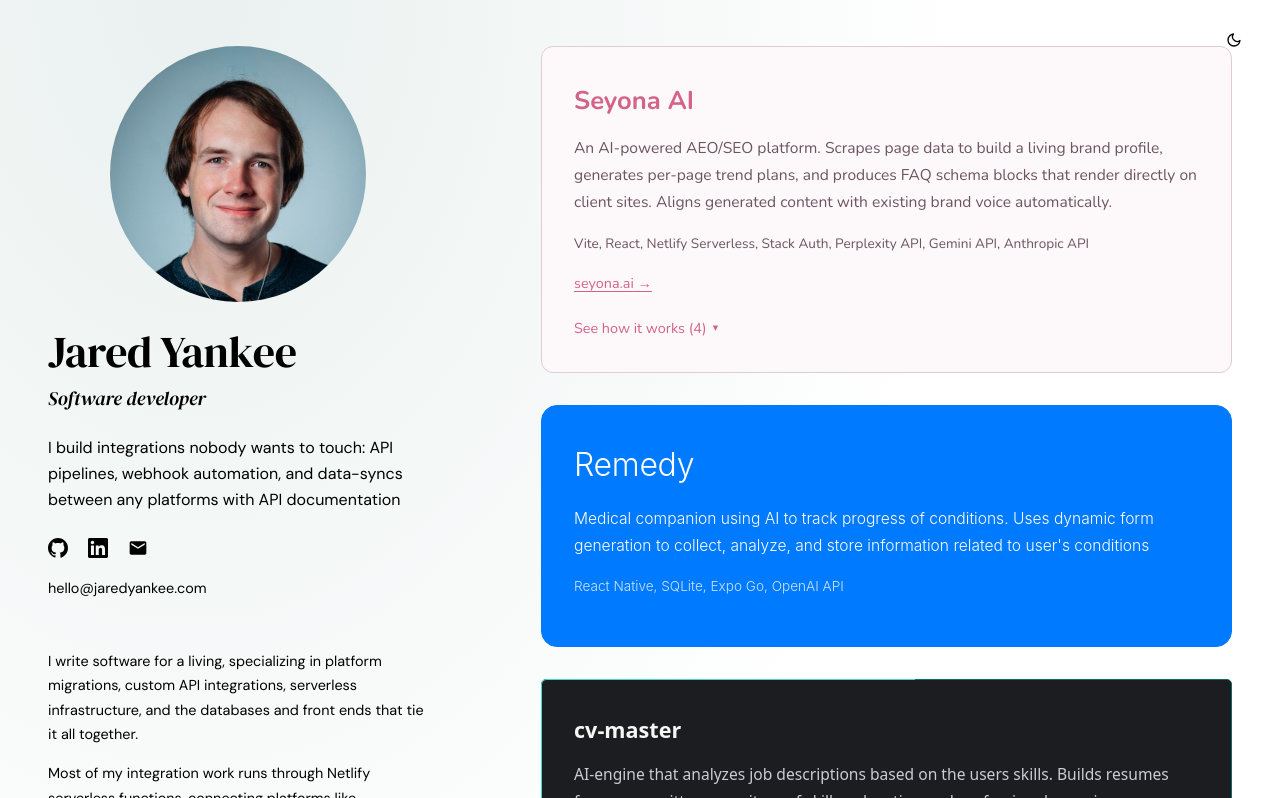
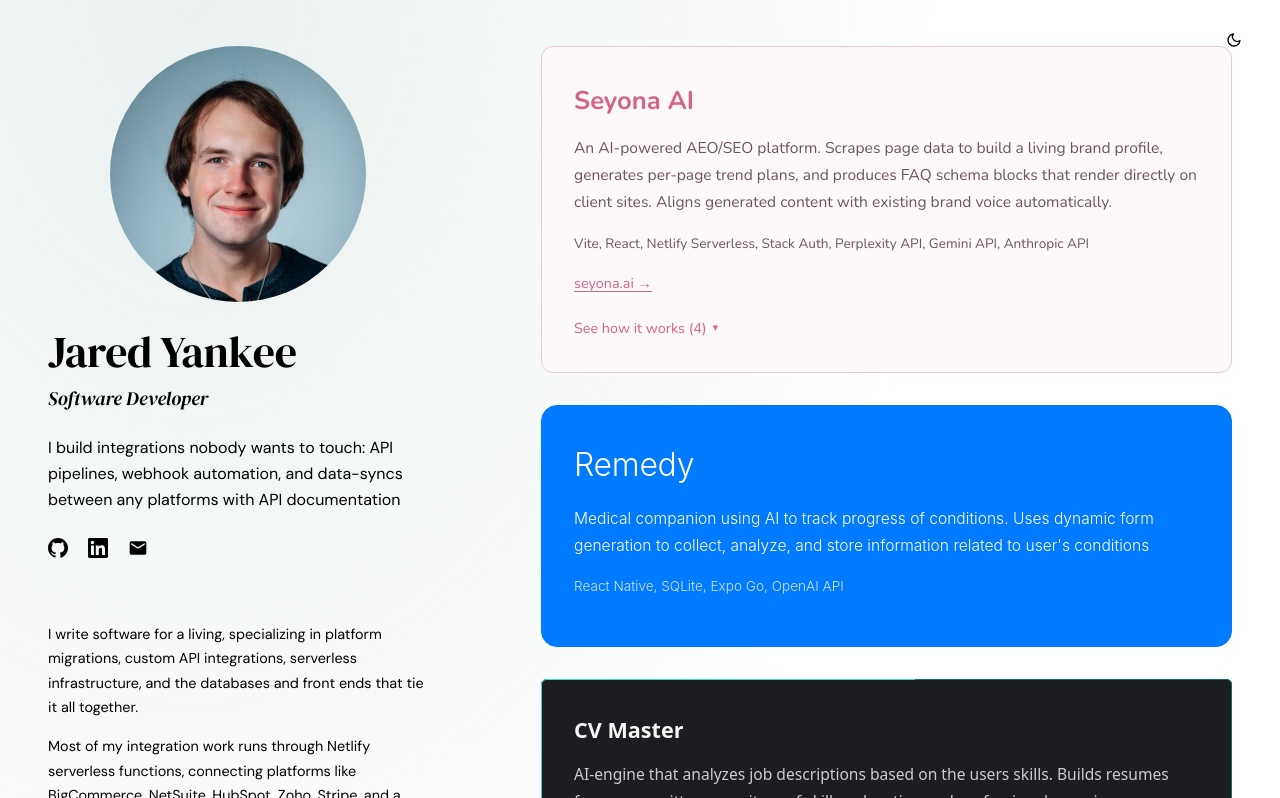
Before and after one commit to jaredyankee/jared-yankee, a React (Vite) app: page / in a window 1280 px wide. Shown: the part 18-816 px from the top of the page. Built offline with nearby package versions, Linux system fonts and the light colour scheme; the HTML template or start-up script is replaced by a standard one.

Commit message:
text edits
- removed email line in plain text (prevents scrolling in left panel)
- capitalized "Developer" in "Software Developer
- changed `cv-master` to `CV Master`
- changed long-taol (common AI phrasing) to laundry-list for personality b/c that is something I would say

```diff
--- a/index.html
+++ b/index.html
@@ -5,7 +5,7 @@
     <link rel="icon" type="image/svg+xml" href="/favicon.svg">
     <meta name="viewport" content="width=device-width, initial-scale=1.0" />
     <meta name="theme-color" content="#f5efea" />
-    <meta name="description" content="Jared Yankee — Software Developer. Platform migrations, ecommerce APIs, serverless architecture." />
+    <meta name="description" content="Jared Yankee | Software Developer. Platform migrations, ecommerce APIs, serverless architecture." />
     <title>Jared Yankee</title>
     <link rel="preconnect" href="https://fonts.googleapis.com" />
     <link rel="preconnect" href="https://fonts.gstatic.com" crossorigin />
--- a/src/components/About.jsx
+++ b/src/components/About.jsx
@@ -2,7 +2,7 @@
 
 const paragraphs = [
   "I write software for a living, specializing in platform migrations, custom API integrations, serverless infrastructure, and the databases and front ends that tie it all together.",
-  "Most of my integration work runs through Netlify serverless functions, connecting platforms like BigCommerce, NetSuite, HubSpot, Zoho, Stripe, and a long tail of others. If it has API documentation, I can work with it.",
+  "Most of my integration work runs through Netlify serverless functions, connecting platforms like BigCommerce, NetSuite, HubSpot, Zoho, Stripe, and a laundry-list of others. If it has API documentation, I can work with it.",
   "AI has changed the way I build. Iterations are faster, lead times are shorter, and the gap between idea and product has never been smaller. Time saved on programming becomes extra time to spend engineering.",
 ]
 
--- a/src/components/Hero.jsx
+++ b/src/components/Hero.jsx
@@ -5,7 +5,7 @@
     <section className="hero">
       <img className="hero-avatar" src="/assets/profile/headshot-avatar.jpg" alt="Jared Yankee" width="168" height="168" />
       <h1 className="hero-name">Jared Yankee</h1>
-      <p className="hero-title">Software developer</p>
+      <p className="hero-title">Software Developer</p>
       <p className="hero-tagline">
         I build integrations nobody wants to touch: API pipelines, webhook automation, and data-syncs between any platforms with API documentation
       </p>
@@ -36,7 +36,6 @@
           </svg>
         </a>
       </div>
-      <a href="mailto:hello@jaredyankee.com" className="hero-email">hello@jaredyankee.com</a>
     </section>
   )
 }
--- a/src/components/Work.jsx
+++ b/src/components/Work.jsx
@@ -40,7 +40,7 @@
     link: null,
   },
   {
-    name: "cv-master",
+    name: "CV Master",
     theme: "cv-master",
     description:
       "AI-engine that analyzes job descriptions based on the users skills. Builds resumes from user-written repository of skills, education and professional experience",
```
